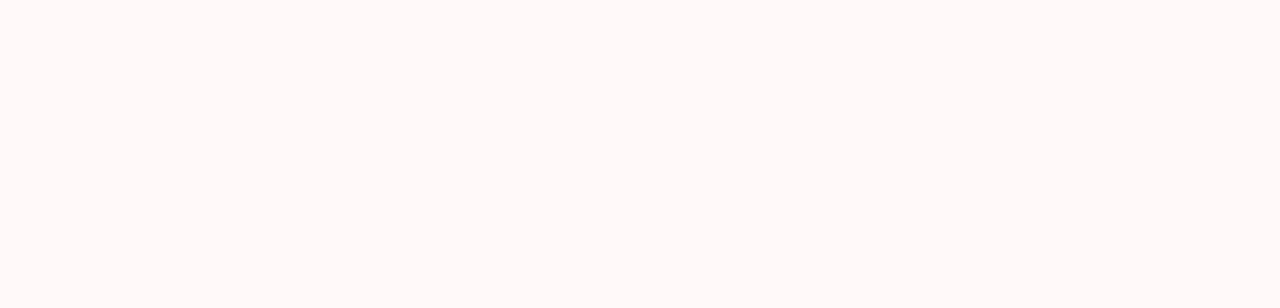
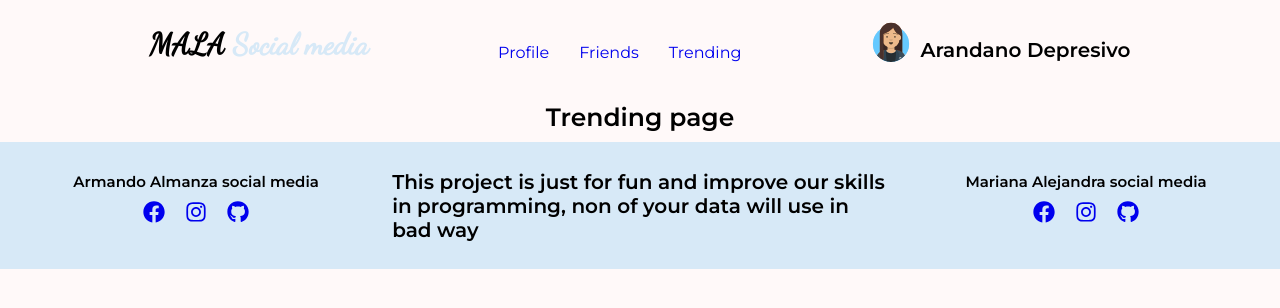
Before and after one commit to ArmandoAlmanza/mala-social-media, a React (Vite) app: page /trending in a window 1280 px wide. Before the commit this address had no page. Shown: the top 308 px of the page. Built offline with nearby package versions, Linux system fonts and the light colour scheme.

Commit message:
Strat trending page

```diff
--- a/src/components/Navbar.jsx
+++ b/src/components/Navbar.jsx
@@ -12,7 +12,7 @@
             name: "Friends",
         },
         {
-            to: "/",
+            to: "/trending",
             name: "Trending",
         },
     ];
--- /dev/null
+++ b/src/pages/Trending.jsx
@@ -0,0 +1,17 @@
+import React from "react";
+import Header from "../components/Header";
+import Footer from "../components/Footer";
+
+const Trending = () => {
+    return (
+        <>
+            <Header />
+            <div>
+                <h1 className="title">Trending page</h1>
+            </div>
+            <Footer />
+        </>
+    );
+};
+
+export default Trending;
--- a/src/routes/routes.jsx
+++ b/src/routes/routes.jsx
@@ -4,6 +4,7 @@
 import Posts from "../components/Posts";
 import SinglePost from "../components/SimglePost";
 import Friends from "../pages/Friends";
+import Trending from "../pages/Trending";
 
 export const MyRoutes = () => {
     return (
@@ -14,6 +15,7 @@
                 <Route path="/post/:postId" element={<SinglePost />} />
                 <Route path="/posts" element={<Posts />} />
                 <Route path="/friends" element={<Friends />} />
+                <Route path="/trending" element={<Trending />} />
             </Routes>
         </BrowserRouter>
     );
```
